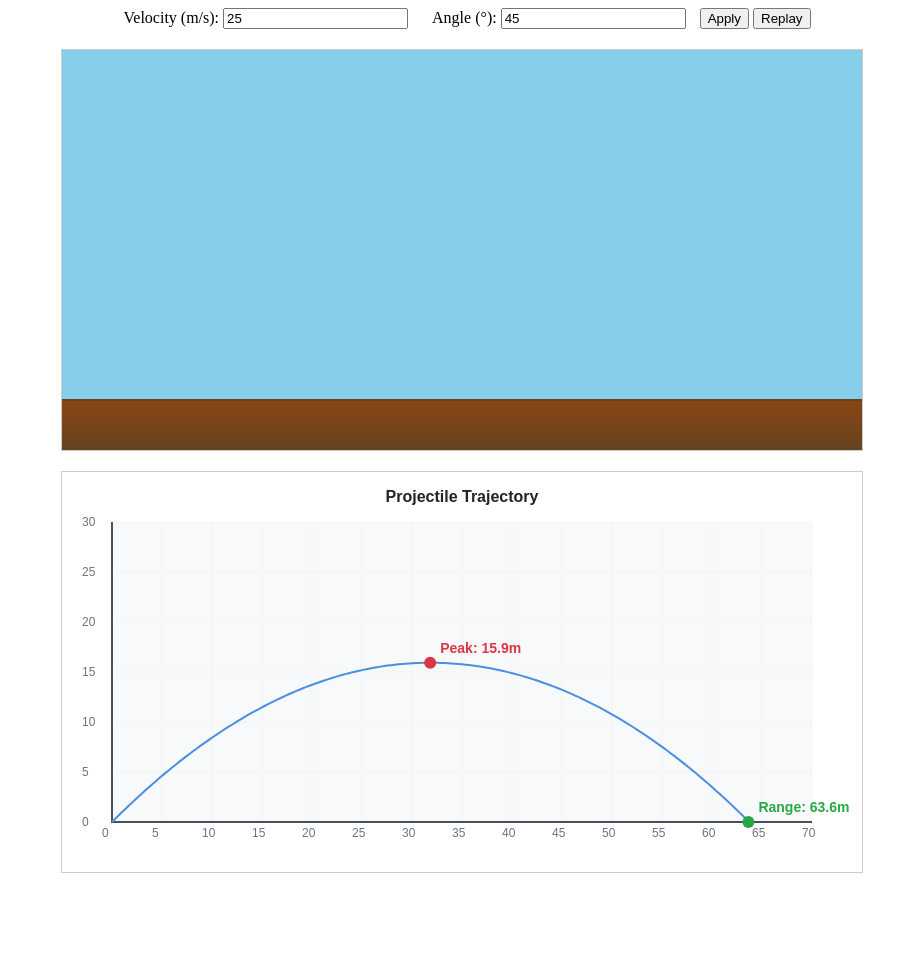
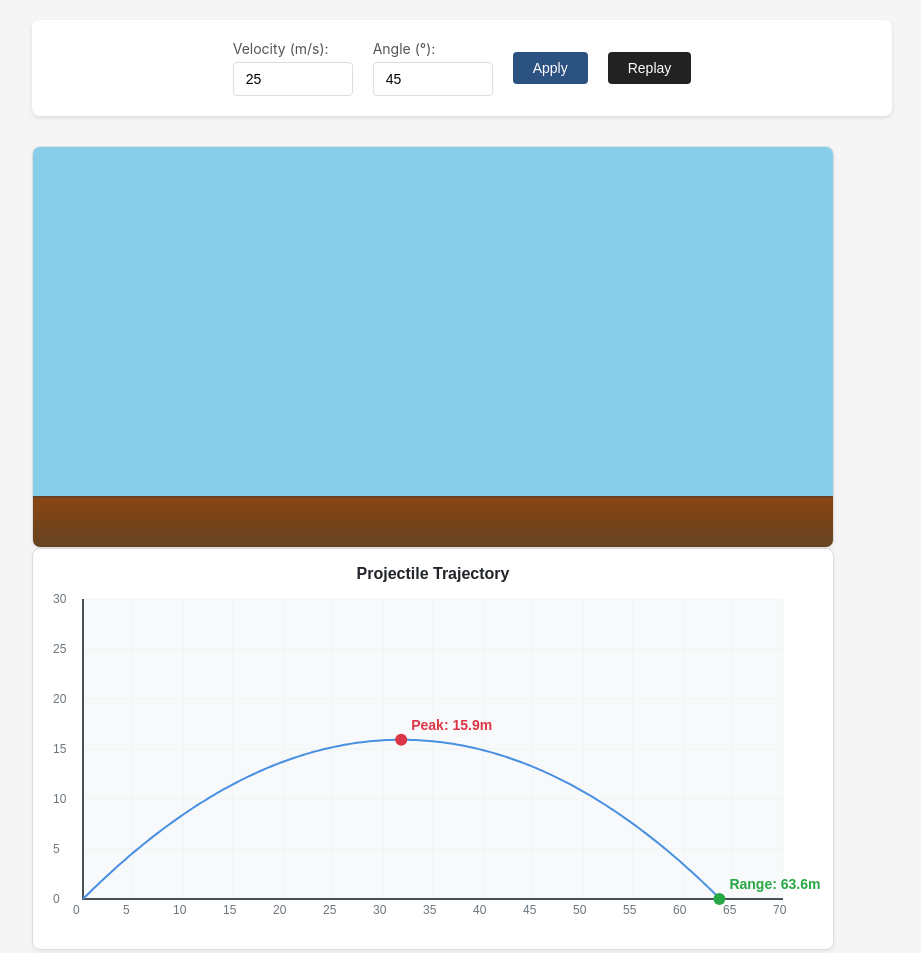
Before and after one commit to ZLouisMiguel/physics-sim, a website with bundled scripts: page public/index.html in a window 1280 px wide. Shown: the whole page, without its empty margins (178-1099 px from the left). Before the commit the page ends 893 px from the top, so only its background shows below. Built offline with nearby package versions, Linux system fonts and the light colour scheme.

Commit message:
Changed the index.html to reference to external styles

```diff
--- a/public/index.html
+++ b/public/index.html
@@ -4,20 +4,7 @@
   <meta charset="UTF-8" />
   <meta name="viewport" content="width=device-width, initial-scale=1.0" />
   <title>Projectile Motion Simulation</title>
-
-  <style>
-    canvas {
-      border: 1px solid #ccc;
-      display: block;
-      margin: 20px auto;
-    }
-    .controls {
-      text-align: center;
-    }
-    label {
-      margin: 0 10px;
-    }
-  </style>
+  <link rel="stylesheet" href="./styles.css">
 </head>
 <body>
 
--- /dev/null
+++ b/public/styles.css
@@ -0,0 +1,94 @@
+* {
+  margin: 0;
+  padding: 0;
+  box-sizing: border-box;
+}
+
+body {
+  font-family: -apple-system, BlinkMacSystemFont, 'Segoe UI', Roboto, sans-serif;
+  background-color: #f5f5f5;
+  color: #333;
+  padding: 20px;
+  max-width: 900px;
+  margin: 0 auto;
+}
+
+h1 {
+  text-align: center;
+  margin: 20px 0 30px;
+  font-size: 24px;
+  font-weight: 500;
+  color: #222;
+}
+
+.controls {
+  background: white;
+  padding: 20px;
+  border-radius: 8px;
+  box-shadow: 0 2px 4px rgba(0,0,0,0.1);
+  margin-bottom: 30px;
+  display: flex;
+  flex-wrap: wrap;
+  gap: 20px;
+  align-items: center;
+  justify-content: center;
+}
+
+label {
+  display: flex;
+  flex-direction: column;
+  font-size: 14px;
+  color: #555;
+  gap: 5px;
+}
+
+input {
+  padding: 8px 12px;
+  border: 1px solid #ddd;
+  border-radius: 4px;
+  font-size: 14px;
+  width: 120px;
+}
+
+input:focus {
+  outline: none;
+  border-color: #666;
+}
+
+button {
+  padding: 8px 20px;
+  background: #222;
+  color: white;
+  border: none;
+  border-radius: 4px;
+  font-size: 14px;
+  cursor: pointer;
+  transition: background-color 0.2s;
+}
+
+button:hover {
+  background: #444;
+}
+
+#applyBtn {
+  background: #2c5282;
+}
+
+#applyBtn:hover {
+  background: #2a4365;
+}
+
+.canvas-container {
+  display: flex;
+  flex-direction: column;
+  gap: 20px;
+  margin-top: 20px;
+}
+
+canvas {
+  display: block;
+  background: white;
+  border: 1px solid #ddd;
+  border-radius: 8px;
+  box-shadow: 0 2px 4px rgba(0,0,0,0.05);
+}
```
